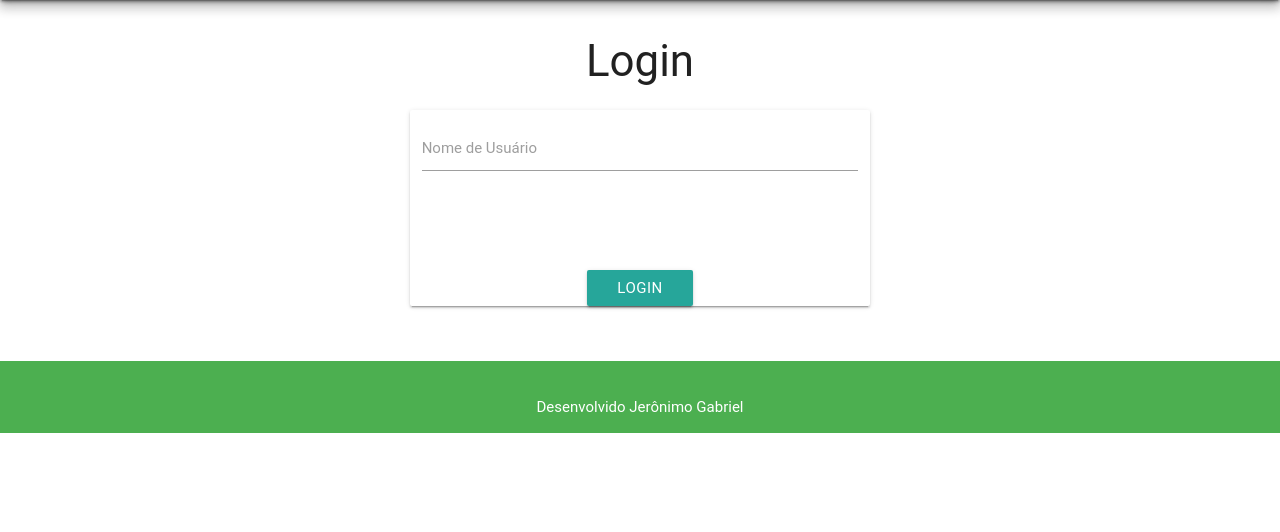
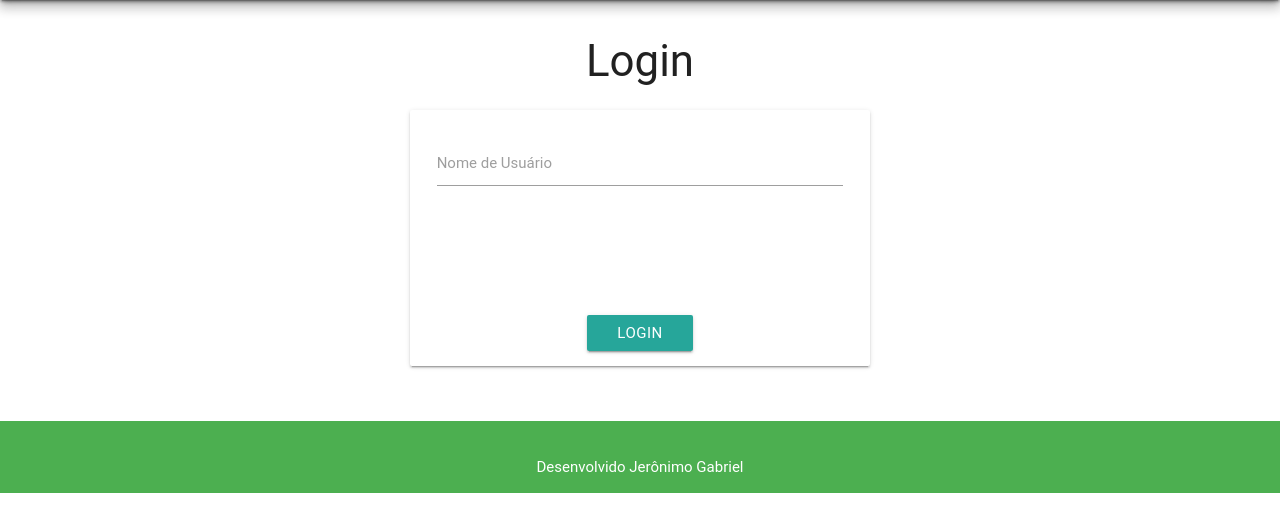
Before and after one commit to GabrielIFPB/muralIFPB, a Django app: page /mural/register/ in a window 1280 px wide. Shown: the part 64-596 px from the top of the page. Run offline with Django 3.2, Linux system fonts and the light colour scheme; the visitor is signed in with stand-in values (Sample User, id 1); parts of the project's set-up code (start-up, migrations or seed data) failed here and were passed over; some libraries are stand-ins or nearby versions; some web fonts are replaced.

Commit message:
melhorias na tela de login

```diff
--- a/templates/login.html
+++ b/templates/login.html
@@ -3,18 +3,7 @@
 
 {% block title %}IFPB login{% endblock %}
 {% block extrahead %}<link href="{% static 'muralifpb/css/css-for-errors-li.css' %}" rel="stylesheet" type="text/css" media="all">{% endblock %}
-<style type="text/css">
-.card {
-	position: inherit;
-	left: 50%;
-	top: 0%;
-	-moz-transform: translate(-50%, -50%)
-	-webkit-transform: translate(-50%, -50%)
-	-ms-transform: translate(-50%, -50%)
-	-o-transform: translate(-50%, -50%)
-	transform: translate(-50%, -50%);
-}
-</style>
+
 {% block content %}
 <div class="section no-pad-bot">
 	<div class="container">
@@ -24,20 +13,20 @@
 					<h3 class="title">Login</h3>
 					<div class="col s6 offset-s3 card">
 						{{ form.non_field_errors }}
-						<div class="row">
+						<div class="row" style="padding: 15px;">
 							<div class="input-field col s12 black-text">
 								{{ form.username }}
 								<label for="username">{{ form.username.label }}</label>
 							</div>
 						</div>
 						<br >
-						<div class="row">
+						<div class="row" style="padding-right: 15px; padding-left: 15px;">
 							<div class="input-field col s12 black-text">
 								{{ form.password }}
 								<label for="username">{{ form.password.label }}</label>
 							</div>
 						</div>
-						<button class="waves-effect waves-light btn">login</button>
+						<button style="margin: 15px;" class="waves-effect waves-light btn">login</button>
 					</div>
 				</div>
 			</form>
--- a/templates/static/css/my-style.css
+++ b/templates/static/css/my-style.css
@@ -17,3 +17,15 @@
 	height: 502px;
 	margin: 0px 0px 0px 0px;
 }
+
+/* box da tela de login */
+.card {
+	position: inherit;
+	left: 50%;
+	top: 0%;
+	-moz-transform: translate(-50%, -50%)
+	-webkit-transform: translate(-50%, -50%)
+	-ms-transform: translate(-50%, -50%)
+	-o-transform: translate(-50%, -50%)
+	transform: translate(-50%, -50%);
+}
```
